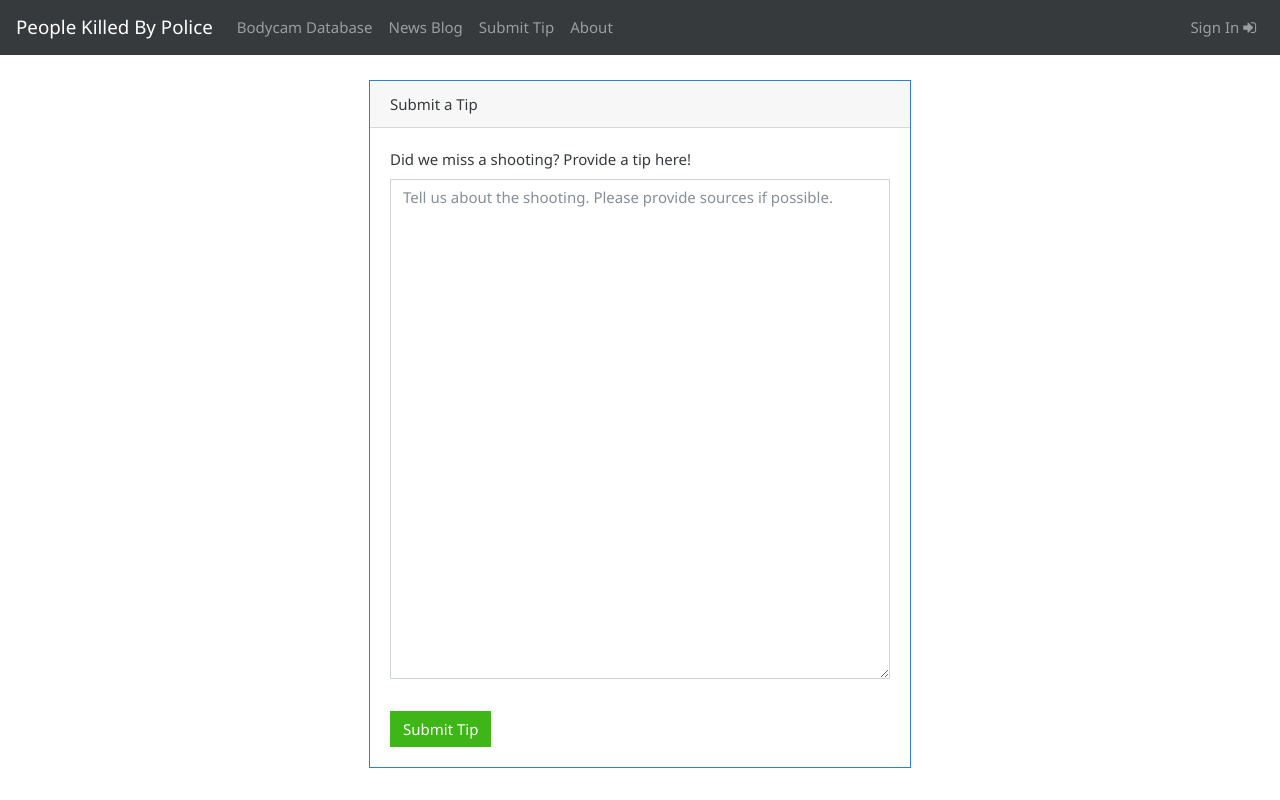
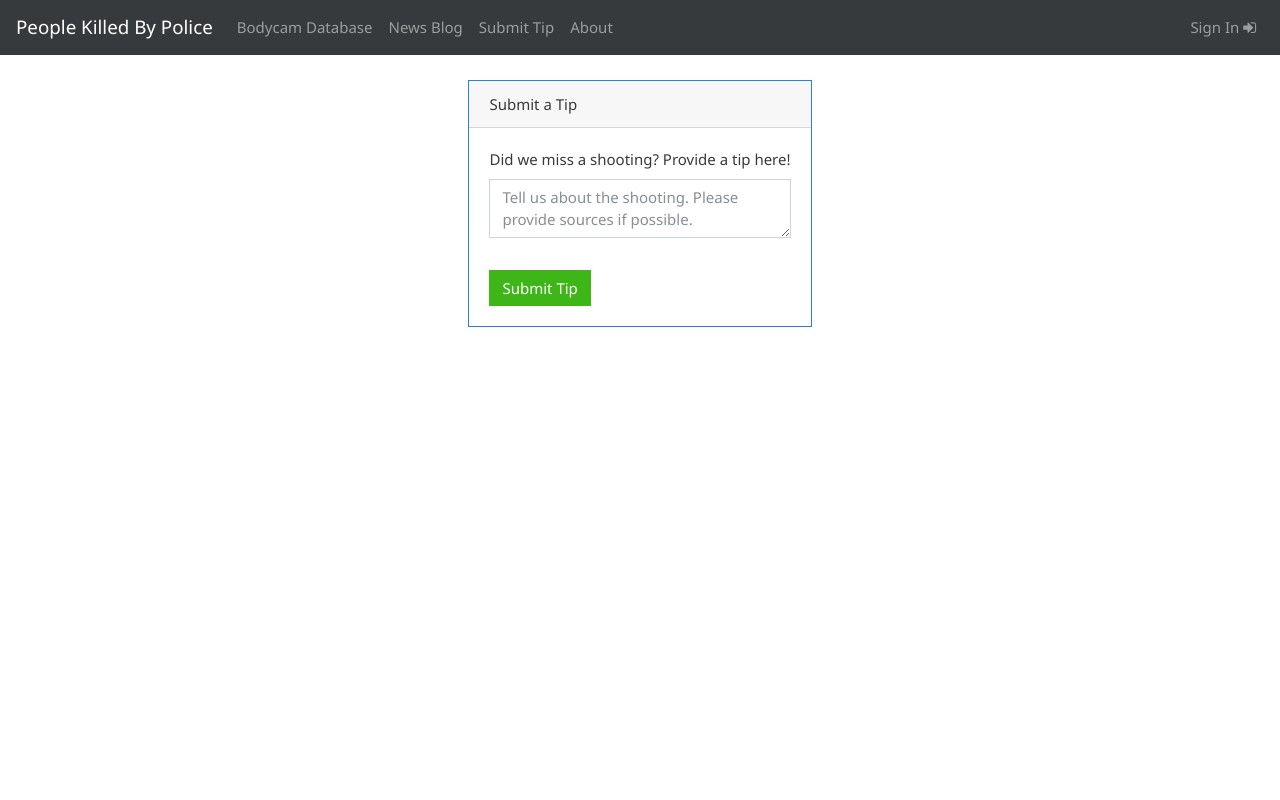
Before and after one commit to DumplingTechnologiesLLC/donutoperator, a Django app: page /tip in a window 1280 px wide. Run offline with Django 3.2, Linux system fonts and the light colour scheme; data that the repository does not hold is empty; some libraries are stand-ins or nearby versions.

Commit message:
fixed css

```diff
--- a/config/templates/config/tip.html
+++ b/config/templates/config/tip.html
@@ -13,7 +13,7 @@
 					    	<div class="form-group row">
 					    		<div class="col-lg-12">
 								    <label>Did we miss a shooting? Provide a tip here!</label>
-								    <textarea id="tip" style="height:500px; width: 500px; resize: both;" class="tag form-control" placeholder="Tell us about the shooting. Please provide sources if possible." required></textarea>
+								    <textarea id="tip" style="resize: both;" class="tag form-control" placeholder="Tell us about the shooting. Please provide sources if possible." required></textarea>
 							    </div>
 					    	</div>
 					    	<div class="form-group row">
```
